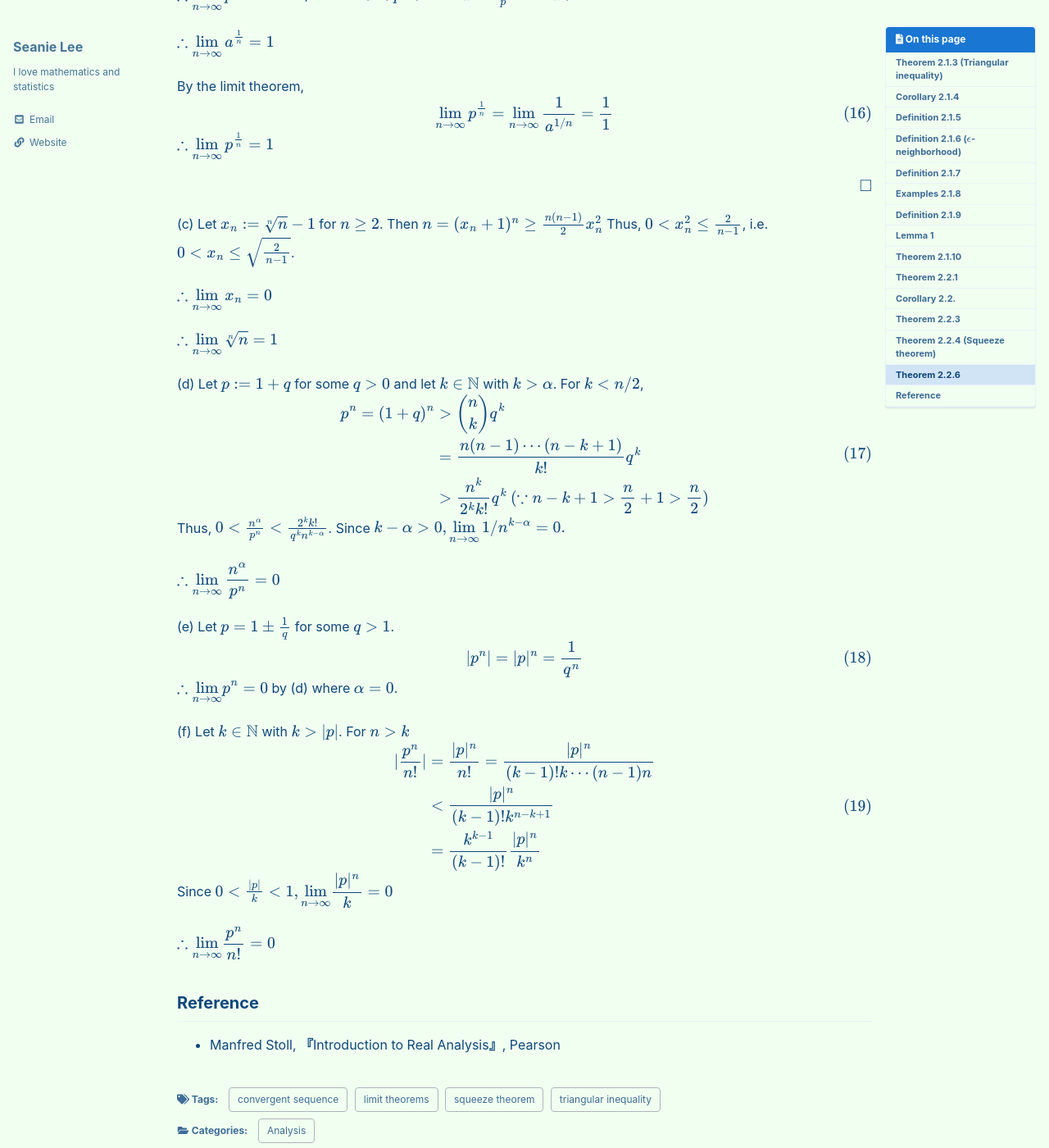
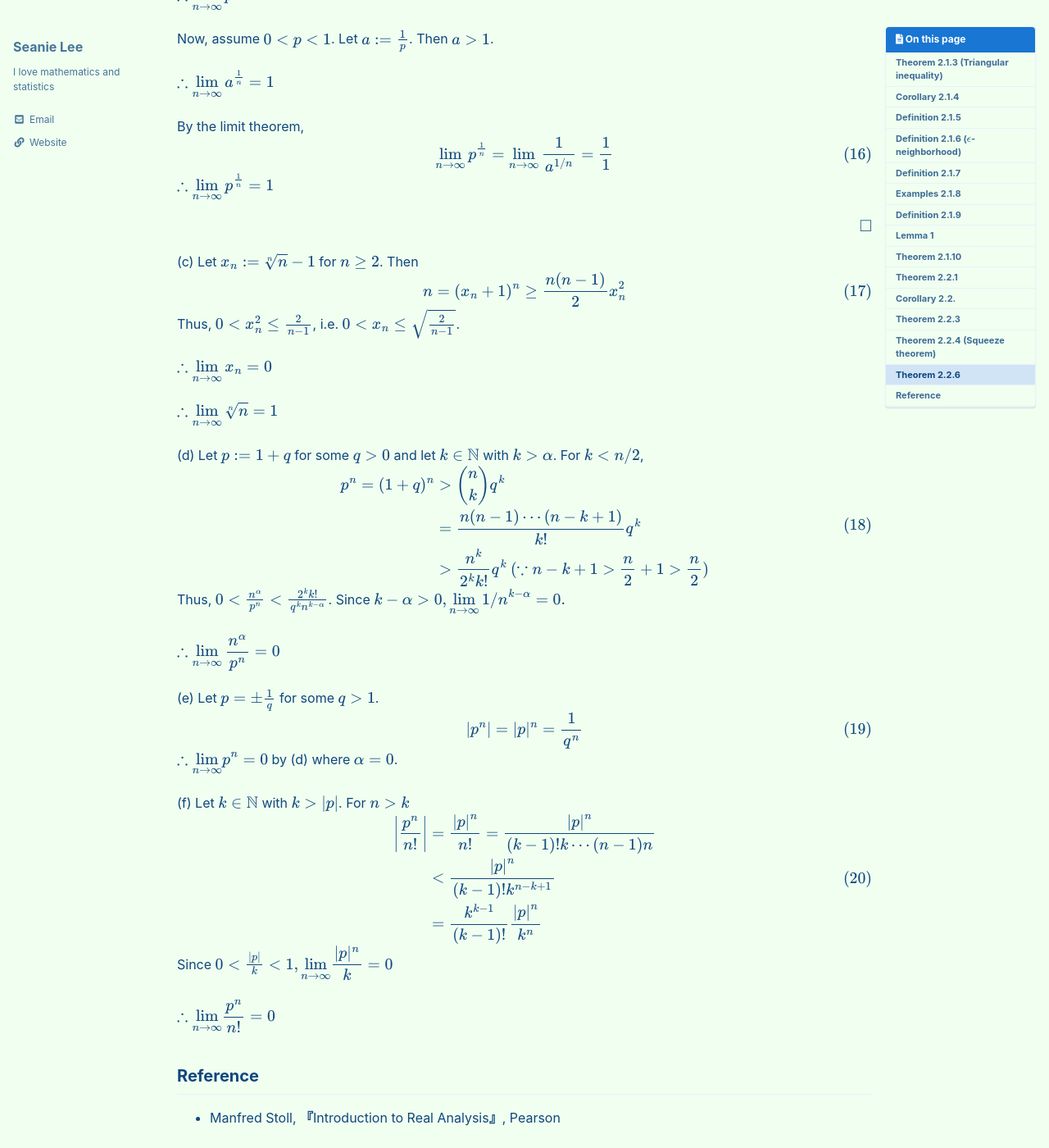
Before and after one commit to seanie12/blog, a Jekyll site: the page built from _posts/2020-11-14-sequence.md, in a window 1280 px wide and 1400 px high, scrolled down 5300 px. Shown: the whole window at 82% size. Built offline with Jekyll 4.4.1, drawn with Linux system fonts in a browser that asks for light colours; cached includes are drawn as plain includes; formulas are drawn with MathJax 3; some of the changed text lies outside the part shown.

Commit message:
Update 2020-11-14-sequence.md

```diff
--- a/_posts/2020-11-14-sequence.md
+++ b/_posts/2020-11-14-sequence.md
@@ -210,7 +210,7 @@ $\displaystyle{\lim_{n\to\infty}a_n = a}, c\in \mathbb{R}$
 Let $\displaystyle{\lim_{n\to\infty}a_n=0}$ and let $$\{b_n\}$$ be a bounded sequence. Then $\displaystyle{\lim_{n\to\infty}a_nb_n=0}$
 
 <*proof*>
-Let $\epsilon >0$ be given. Then there exists $N\in\mathbb{N}$ s.t. $n\geq N \Rightarrow |a_n|<\frac{\epsilon}{N}$. If $n\geq N$,
+Let $\epsilon >0$ be given. Then there exists $N\in\mathbb{N}$ s.t. $n\geq N \Rightarrow |a_n|<\frac{\epsilon}{M}$. If $n\geq N$,
 $$
 \begin{align}
 \begin{split}
@@ -279,6 +279,7 @@ It implies that  $p> 1+\delta$, which contradicts to the assumption.
 $\therefore p^\frac{1}{n} \leq 1+\frac{\delta}{n}$
 
 $\therefore \displaystyle{\lim_{n\to\infty}p^\frac{1}{n}}=1$
+
 Now, assume $0<p<1$. Let $a:=\frac{1}{p}$. Then $a>1$.
 
 $\therefore \displaystyle{\lim_{n\to\infty}a^\frac{1}{n}}=1$
@@ -295,7 +296,9 @@ $$\tag*{$\square$}$$
 
 (c) Let $x_n:=\sqrt[n]{n}-1$ for $n\geq 2$. Then
 $$
+\begin{align}
 n=(x_n+1)^n \geq \frac{n(n-1)}{2}x^2_n
+\end{align}
 $$
 Thus, $0<x^2_n \leq \frac{2}{n-1}$, i.e. $0<x_n \leq \sqrt{\frac{2}{n-1}}$.
 
@@ -319,7 +322,7 @@ Thus, $0< \frac{n^\alpha}{p^n} <\frac{2^k k!}{q^kn^{k-\alpha}}$. Since $k-\alpha
 $\therefore \displaystyle{\lim_{n\to\infty}\frac{n^\alpha}{p^n}} =0$
 $$\tag*{$\square$}$$
 
-(e) Let $p=1\pm \frac{1}{q}$ for some $q>1$.
+(e) Let $p=\pm \frac{1}{q}$ for some $q>1$.
 $$
 \begin{align}
 |p^n| = |p|^n = \frac{1}{q^n}
@@ -331,9 +334,9 @@ $\therefore \displaystyle{\lim_{n\to\infty}}p^n=0$ by (d) where $\alpha=0$.
 $$
 \begin{align}
 \begin{split}
-|\frac{p^n}{n!}| &= \frac{|p|^n}{n!} = \frac{|p|^n}{(k-1)!k\cdots (n-1)n}\\
-&< \frac{|p|^n}{(k-1)!k^{n-k+1}}\\
-&=\frac{k^{k-1}}{(k-1)!}\frac{|p|^n}{k^n}
+\left|\frac{p^n}{n!}\right| &= \frac{\left|p\right|^n}{n!} = \frac{\left|p\right|^n}{(k-1)!k\cdots (n-1)n}\\
+&< \frac{\left|p\right|^n}{(k-1)!k^{n-k+1}}\\
+&=\frac{k^{k-1}}{(k-1)!}\frac{\left|p\right|^n}{k^n}
 \end{split}
 \end{align}
 $$
```
Also changed, not shown: other parts of _posts/2020-11-14-sequence.md (+2 -2 lines).
